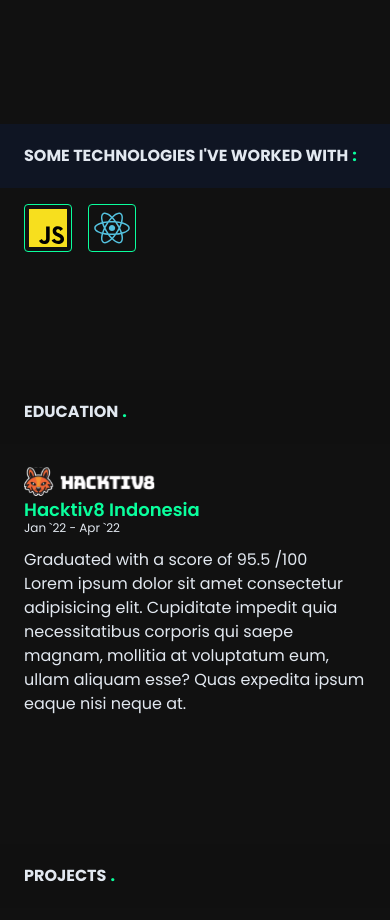
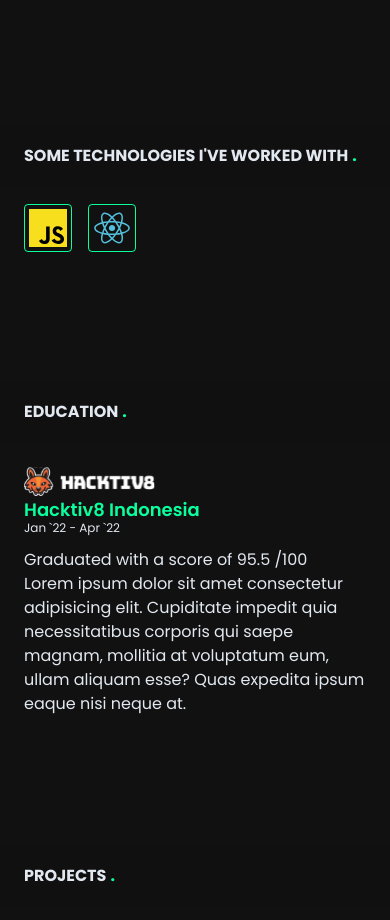
Before and after one commit to renesdwir/renes-portfolio-web, a Next.js app: page / in a window 390 px wide. Shown: the part 1680-2600 px from the top of the page. Built offline with nearby package versions, Linux system fonts and the light colour scheme.

Commit message:
refactor title

```diff
--- a/src/components/tech.component.tsx
+++ b/src/components/tech.component.tsx
@@ -1,6 +1,7 @@
 import { TechDataInterface } from "@/data/data-types";
 import Image from "next/image";
 import Link from "next/link";
+import Title from "./title.component";
 interface TechPropsTypes {
   data: TechDataInterface[];
 }
@@ -8,10 +9,7 @@ const Tech = (props: TechPropsTypes) => {
   const { data: datas } = props;
   return (
     <div id="skills" className="pt-16 mb-16 lg:pt-0 lg:mb-36">
-      <div className="font-bold  uppercase sticky top-0 z-20 -mx-6 mb-4 bg-slate-900/75 px-6 py-5 backdrop-blur md:-mx-12 md:px-12  lg:relative lg:top-auto lg:mx-auto  lg:px-0 lg:py-0 lg:bg-transparent  ">
-        Some Technologies I've worked with
-        <span className="text-cstmgreen ml-1">:</span>
-      </div>
+      <Title text="Some Technologies I've worked with" />
       <div className="flex flex-row gap-4 flex-wrap">
         {datas.map(({ icon, name, url }, idx) => (
           <Link href={url} rel="noopener noreferrer" target="_blank" key={idx}>
```
